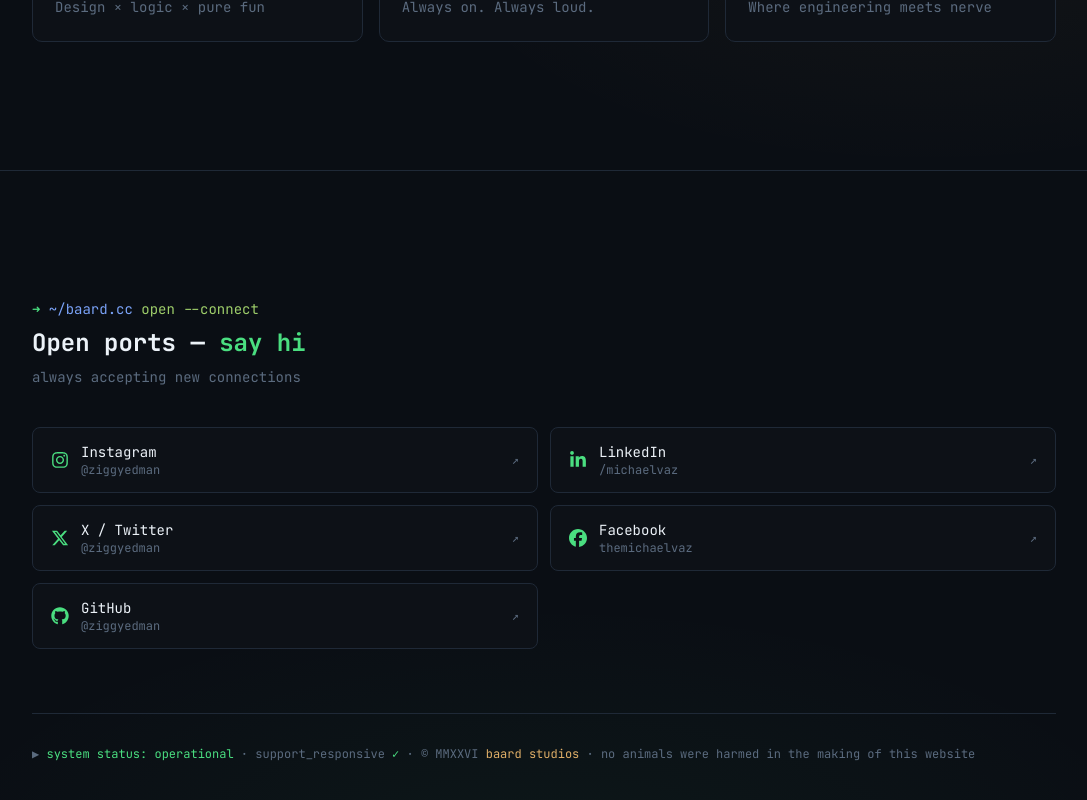
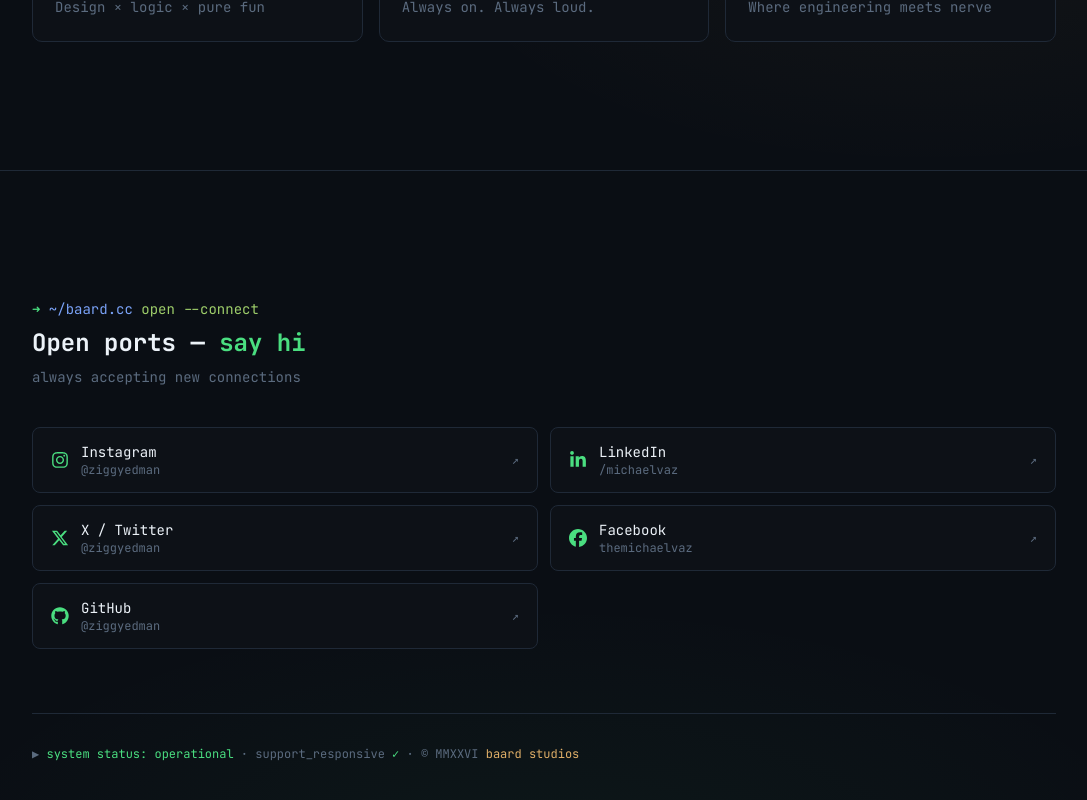
Before and after one commit to ziggyedman/baard, a Next.js app: page / in a window 1280 px wide. Shown: the part 3387-4187 px from the top of the page, without its empty margins (96-1183 px from the left). Built offline with nearby package versions, Linux system fonts and the light colour scheme; no server answers.

Commit message:
Remove 'no animals were harmed' footer text

```diff
--- a/app/components/Connect.tsx
+++ b/app/components/Connect.tsx
@@ -60,8 +60,7 @@ export default function Connect() {
         <div className="mt-16 pt-8 border-t text-xs" style={{ borderColor: "var(--color-panel-border)" }}>
           <div className="dim">
             ▶ <span className="hl-green">system status: operational</span> · support_responsive{" "}
-            <span className="hl-green">✓</span> · © MMXXVI <span className="hl-amber">baard studios</span> ·
-            no animals were harmed in the making of this website
+            <span className="hl-green">✓</span> · © MMXXVI <span className="hl-amber">baard studios</span>
           </div>
         </div>
       </div>
```
